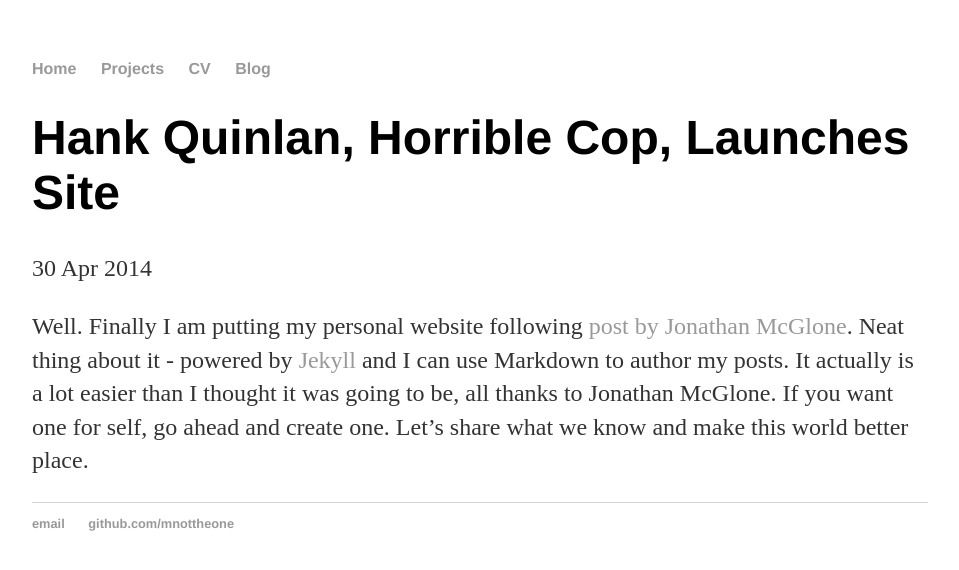
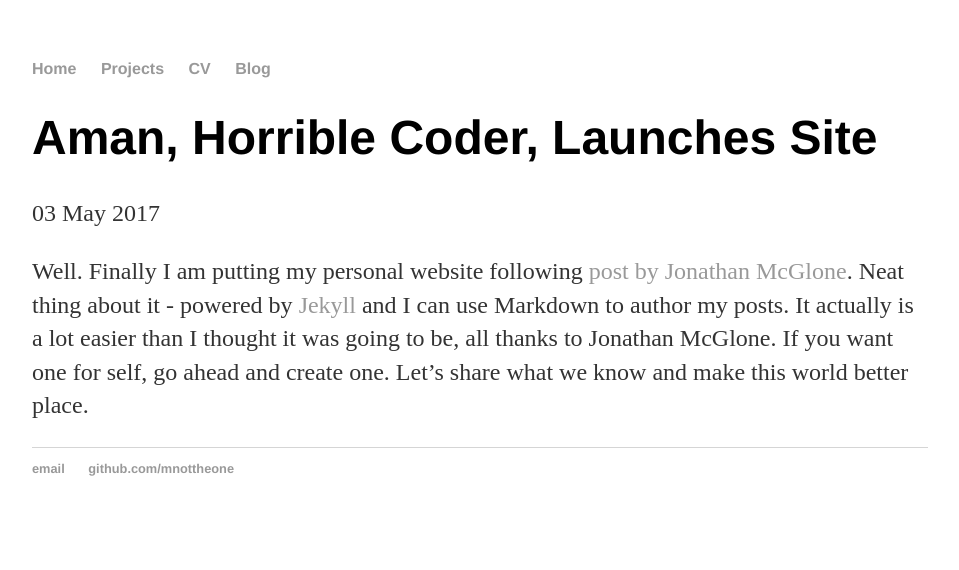
Before and after one commit to mnottheone/mnottheone_.github.io, a Jekyll site: the page built from _posts/2017-05-03-site-launched.md, in a window 1280 px wide. Shown: the top 570 px of the page, without its empty margins (160-1119 px from the left). Built offline with Jekyll 4.4.1, drawn with Linux system fonts in a browser that asks for light colours.

Commit message:
Update 2017-05-03-site-launched.md

```diff
--- a/_posts/2017-05-03-site-launched.md
+++ b/_posts/2017-05-03-site-launched.md
@@ -1,7 +1,7 @@
 ---
 layout: post
-title: "Hank Quinlan, Horrible Cop, Launches Site"
-date: 2014-04-30
+title: "Aman, Horrible Coder, Launches Site"
+date: 2017-05-03
 ---
 
 Well. Finally I am putting my personal website following [post by Jonathan McGlone](http://jmcglone.com/guides/github-pages/). Neat thing about it - powered by [Jekyll](http://jekyllrb.com) and I can use Markdown to author my posts. It actually is a lot easier than I thought it was going to be, all thanks to Jonathan McGlone. If you want one for self, go ahead and create one. Let's share what we know and make this world better place.
```
